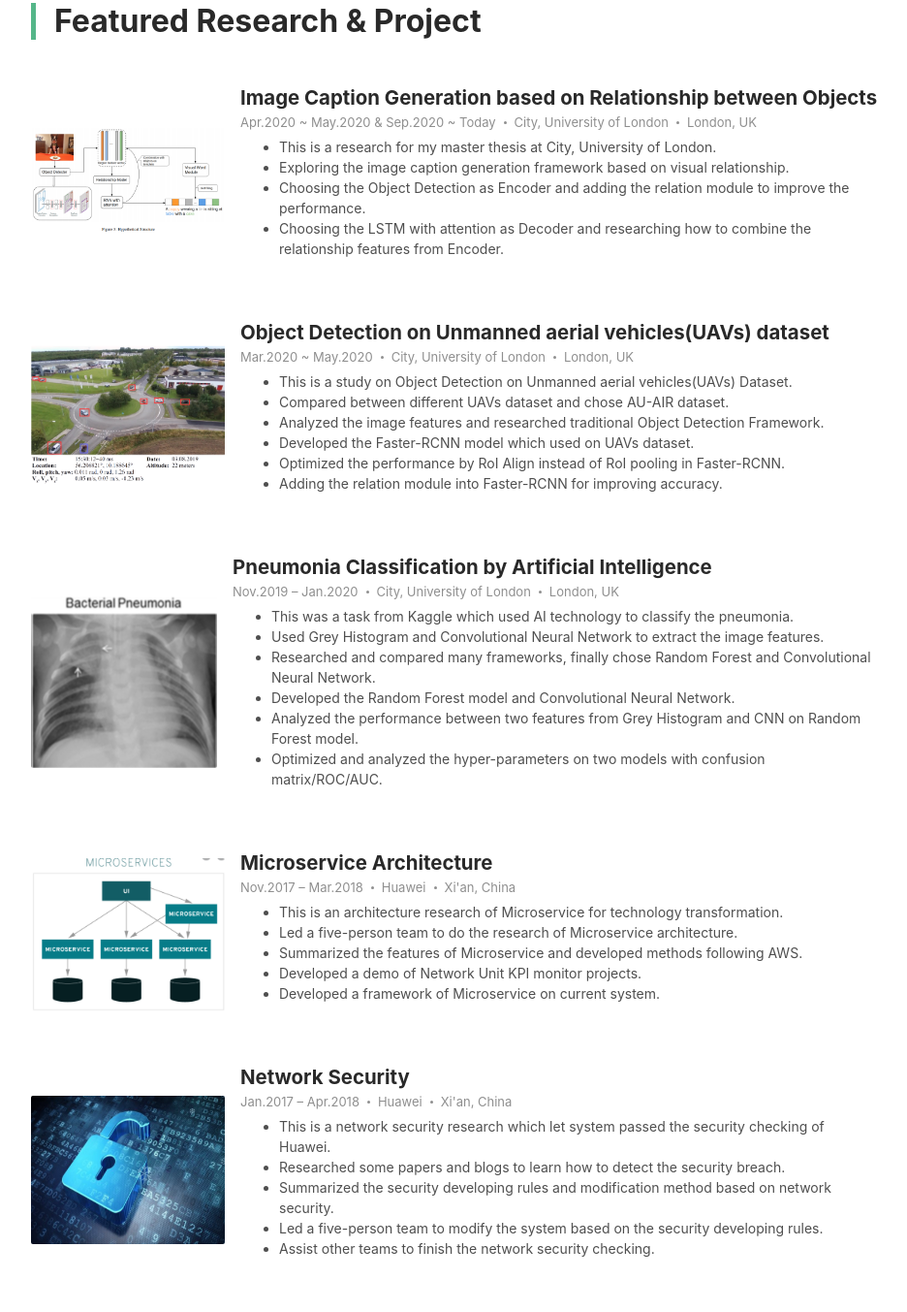
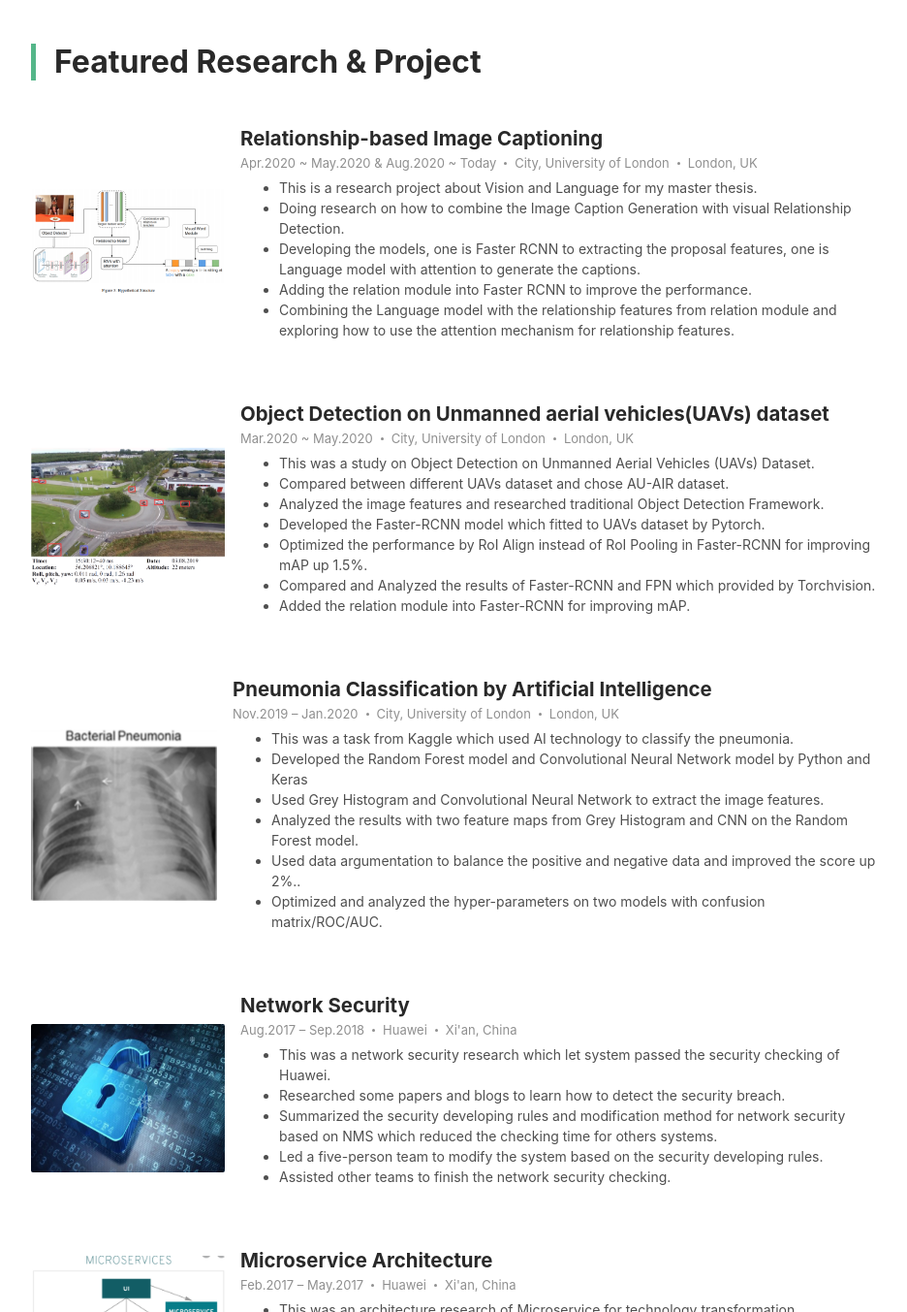
Before and after one commit to HeartFu/HeartFu.github.io, a plain HTML site: page index.html in a window 1280 px wide. Shown: the part 1447-2800 px from the top of the page at 97% size, without its empty margins (311-1247 px from the left). Drawn offline with Linux system fonts and the light colour scheme.

Commit message:
modify information

```diff
--- a/index.html
+++ b/index.html
@@ -5,7 +5,10 @@
 
     <!-- Meta -->
     <meta charset="utf-8">
-    <meta http-equiv="X-UA-Compatible" content="IE=edge">
+	<meta http-equiv="X-UA-Compatible" content="IE=edge">
+	<meta http-equiv="Cache-Control" content="no-cache, no-store, must-revalidate" />
+	<meta http-equiv="Expires" content="0" />
+	<meta http-equiv="cache-control" content="no-cache">
     <meta name="viewport" content="width=device-width, initial-scale=1.0">
     <meta name="description" content="Blog Template">
     <meta name="author" content="Xiaoying Riley at 3rd Wave Media">
@@ -34,7 +37,7 @@
 				<div class="profile-section pt-3 pt-lg-0">
 				    <img class="profile-image mb-3 rounded-circle mx-auto" src="assets/images/Fan_head.jpeg" alt="image" >
 
-					<div class="bio mb-3">Hi, my name is Fan Fu and I'm a software engineer/AI researcher. <br>My interest is Computer Vision, Natural Language Process, Vision and Language, Web Technology.<br></div><!--//bio-->
+					<div class="bio mb-3">Hi, my name is Fan Fu and I'm a software engineer/AI researcher. <br>My interest is Vision and Language, Computer Vision, Natural Language Processing, Web Technology.<br></div><!--//bio-->
 					<div class="bio mb-3">
 						<span style="font-weight: bold;">Email:</span> hellofufan@gmail.com<br>
 						<span style="font-weight: bold;">Address:</span> Bow, London, UK<br>
@@ -164,9 +167,9 @@
 						<div class="card blog-post-card blog-uni">
 							<img class="card-img-top card_uni" src="assets/images/fortuna.png" alt="image">
 							<div class="card-body">
-								<h5 class="card-title">Fortuna Technologies Company | Hangzhou, China</h5>
+								<h5 class="card-title">Fortuna Company | Hangzhou, China</h5>
 								<div class="card-text"><span class="time">2018.04 ~ 2018.09</span></div>
-								<p class="card-text">I mainly took the position of Senior Web Developing Engineer in Fortuna. I leaded a team to do some research about web technology, compare them and use the ReactJS to build components library. Besides, I was in charge of the development of websites such as trading platform, a wallet of digital currency, Fortuna BBS, homepage of Fortuna. Some projects have published online. During the period, I have gained solid knowledge in frontend development, BlockChain and Trading System.</p>
+								<p class="card-text">As the senior web software engineer in Fortuna, I was in charge of development and designing about website and architecture. During this period, I developed 4 websites by ReactJS and NodeJS. Besides, in order to fast development, I proposed to build the component library. I summarized most of the common components like button which we would use in the future and developed more than 20 components in 2 weeks. Components library could improve the development efficiency by 50%.</p>
 								<!-- <p class="mb-0"><a class="more-link" href="blog-post.html">Read more →</a></p> -->
 
 							</div>
@@ -181,7 +184,7 @@
 							<div class="card-body">
 								<h5 class="card-title">Huawei Technologies Co., Ltd. | Xi'an, China</h5>
 								<div class="card-text"><span class="time">2014.07 ~ 2018.04</span></div>
-								<p class="card-text">I mainly took the position of Senior Software Engineer in Huawei. I was in charge of development and maintenance in Huawei NMS (Network Management System). In this experience, I developed a lot of systems based on Microservice architecture, Network Security and NMS. I also wrote a lot of documents which were useful to our department. Finally, I started to lead a team in the monitor of VNF project and web security project. In Huawei company, I gained a lot of knowledge in security, NMS and VNF. Besides, I got a chance to learn how to do research and lead a team.</p>
+								<p class="card-text">As the senior software engineer in Huawei, I was in charge of system development, designing and research. During the period, I developed more than 10 modules and systems, which most of them have already published. Besides, in order to web technology updates, I finished the researches on the new web technology like Eview, Microservice and Network Security. After that, I led a team to develop the first module based on Microservice which has combined with NMS (Network Management System), and finish the network security checking of NMS. I wrote 5 documents about Microservice and Network Security which could standardize the development of system.</p>
 								<!-- <p class="mb-0"><a class="more-link" href="blog-post.html">Read more →</a></p> -->
 
 							</div>
@@ -200,14 +203,15 @@
 				    <div class="media">
 					    <img class="mr-3 img-fluid post-thumb d-none d-md-flex" src="assets/images/projects/relation_ICG.png" alt="image">
 					    <div class="media-body">
-						    <h3 class="title mb-1">Image Caption Generation based on Relationship between Objects</h3>
-						    <div class="meta mb-1"><span class="date">Apr.2020 ~ May.2020 & Sep.2020 ~ Today</span><span class="time">City, University of London</span><span class="comment">London, UK</span></div>
+						    <h3 class="title mb-1">Relationship-based Image Captioning</h3>
+						    <div class="meta mb-1"><span class="date">Apr.2020 ~ May.2020 & Aug.2020 ~ Today</span><span class="time">City, University of London</span><span class="comment">London, UK</span></div>
 						    <div class="intro">
 								<ul>
-									<li>This is a research for my master thesis at City, University of London.</li>
-									<li>Exploring the image caption generation framework based on visual relationship.</li>
-									<li>Choosing the Object Detection as Encoder and adding the relation module to improve the performance.</li>
-									<li>Choosing the LSTM with attention as Decoder and researching how to combine the relationship features from Encoder.</li>
+									<li>This is a research project about Vision and Language for my master thesis.</li>
+									<li>Doing research on how to combine the Image Caption Generation with visual Relationship Detection.</li>
+									<li>Developing the models, one is Faster RCNN to extracting the proposal features, one is Language model with attention to generate the captions.</li>
+									<li>Adding the relation module into Faster RCNN to improve the performance.</li>
+									<li>Combining the Language model with the relationship features from relation module and exploring how to use the attention mechanism for relationship features.</li>
 									<!-- <li>This is a research for my master thesis at City, University of London.</li> -->
 								</ul>
 							</div>
@@ -222,12 +226,13 @@
 						    <div class="meta mb-1"><span class="date">Mar.2020 ~ May.2020</span><span class="time">City, University of London</span><span class="comment">London, UK</span></div>
 						    <div class="intro">
 								<ul>
-									<li>This is a study on Object Detection on Unmanned aerial vehicles(UAVs) Dataset.</li>
+									<li>This was a study on Object Detection on Unmanned Aerial Vehicles (UAVs) Dataset.</li>
 									<li>Compared between different UAVs dataset and chose AU-AIR dataset.</li>
 									<li>Analyzed the image features and researched traditional Object Detection Framework.</li>
-									<li>Developed the Faster-RCNN model which used on UAVs dataset.</li>
-									<li>Optimized the performance by RoI Align instead of RoI pooling in Faster-RCNN.</li>
-									<li>Adding the relation module into Faster-RCNN for improving accuracy.</li>
+									<li>Developed the Faster-RCNN model which fitted to UAVs dataset by Pytorch.</li>
+									<li>Optimized the performance by RoI Align instead of RoI Pooling in Faster-RCNN for improving mAP up 1.5%.</li>
+									<li>Compared and Analyzed the results of Faster-RCNN and FPN which provided by Torchvision.</li>
+									<li>Added the relation module into Faster-RCNN for improving mAP.</li>
 								</ul>
 							</div>
 					    </div><!--//media-body-->
@@ -242,30 +247,11 @@
 						    <div class="intro">
 								<ul>
 									<li>This was a task from Kaggle which used AI technology to classify the pneumonia.</li>
+									<li>Developed the Random Forest model and Convolutional Neural Network model by Python and Keras</li>
 									<li>Used Grey Histogram and Convolutional Neural Network to extract the image features.</li>
-									<li>Researched and compared many frameworks, finally chose Random Forest and Convolutional Neural Network.</li>
-									<li>Developed the Random Forest model and Convolutional Neural Network.</li>
-									<li>Analyzed the performance between two features from Grey Histogram and CNN on Random Forest model.</li>
+									<li>Analyzed the results with two feature maps from Grey Histogram and CNN on the Random Forest model.</li>
+									<li>Used data argumentation to balance the positive and negative data and improved the score up 2%..</li>
 									<li>Optimized and analyzed the hyper-parameters on two models with confusion matrix/ROC/AUC.</li>
-								</ul>
-							</div>
-					    </div><!--//media-body-->
-				    </div><!--//media-->
-				</div><!--//item-->
-				<div class="item mb-5">
-				    <div class="media">
-					    <img class="mr-3 img-fluid post-thumb d-none d-md-flex" src="assets/images/projects/microservices.png" alt="image">
-					    <div class="media-body">
-						    <h3 class="title mb-1">Microservice Architecture</h3>
-						    <div class="meta mb-1"><span class="date">Nov.2017 – Mar.2018</span><span class="time">Huawei</span><span class="comment">Xi'an, China</span></div>
-						    <div class="intro">
-								<ul>
-									<li>This is an architecture research of Microservice for technology transformation. </li>
-									<li>Led a five-person team to do the research of Microservice architecture.</li>
-									<li>Summarized the features of Microservice and developed methods following AWS.</li>
-									<li>Developed a demo of Network Unit KPI monitor projects.</li>
-									<li>Developed a framework of Microservice on current system. </li>
-									<!-- <li>Optimized and analyzed the hyper-parameters on two models with confusion matrix/ROC/AUC.</li> -->
 								</ul>
 							</div>
 					    </div><!--//media-body-->
@@ -276,20 +262,40 @@
 					    <img class="mr-3 img-fluid post-thumb d-none d-md-flex" src="assets/images/projects/security.png" alt="image">
 					    <div class="media-body">
 						    <h3 class="title mb-1">Network Security</h3>
-						    <div class="meta mb-1"><span class="date">Jan.2017 – Apr.2018</span><span class="time">Huawei</span><span class="comment">Xi'an, China</span></div>
+						    <div class="meta mb-1"><span class="date">Aug.2017 – Sep.2018</span><span class="time">Huawei</span><span class="comment">Xi'an, China</span></div>
 						    <div class="intro">
 								<ul>
-									<li>This is a network security research which let system passed the security checking of Huawei. </li>
+									<li>This was a network security research which let system passed the security checking of Huawei. </li>
 									<li>Researched some papers and blogs to learn how to detect the security breach.</li>
-									<li>Summarized the security developing rules and modification method based on network security.</li>
+									<li>Summarized the security developing rules and modification method for network security based on NMS which reduced the checking time for others systems.</li>
 									<li>Led a five-person team to modify the system based on the security developing rules.</li>
-									<li>Assist other teams to finish the network security checking. </li>
+									<li>Assisted other teams to finish the network security checking. </li>
 									<!-- <li>Optimized and analyzed the hyper-parameters on two models with confusion matrix/ROC/AUC.</li> -->
 								</ul>
 							</div>
 					    </div><!--//media-body-->
 				    </div><!--//media-->
 			    </div><!--//item-->
+				<div class="item mb-5">
+				    <div class="media">
+					    <img class="mr-3 img-fluid post-thumb d-none d-md-flex" src="assets/images/projects/microservices.png" alt="image">
+					    <div class="media-body">
+						    <h3 class="title mb-1">Microservice Architecture</h3>
+						    <div class="meta mb-1"><span class="date">Feb.2017 – May.2017</span><span class="time">Huawei</span><span class="comment">Xi'an, China</span></div>
+						    <div class="intro">
+								<ul>
+									<li>This was an architecture research of Microservice for technology transformation. </li>
+									<li>Led a six-person team to do the research of Microservice architecture.</li>
+									<li>Summarized the features of Microservice and developed methods following AWS.</li>
+									<li>Developed a demo of Network Unit KPI monitor project.</li>
+									<li>Developed a framework of Microservice on current system. </li>
+									<!-- <li>Optimized and analyzed the hyper-parameters on two models with confusion matrix/ROC/AUC.</li> -->
+								</ul>
+							</div>
+					    </div><!--//media-body-->
+				    </div><!--//media-->
+				</div><!--//item-->
+
 			</div>
 		</section>
 		<!-- Skills&Awards -->
```
Also changed, not shown: blog-post.html (+44 -39 lines).
